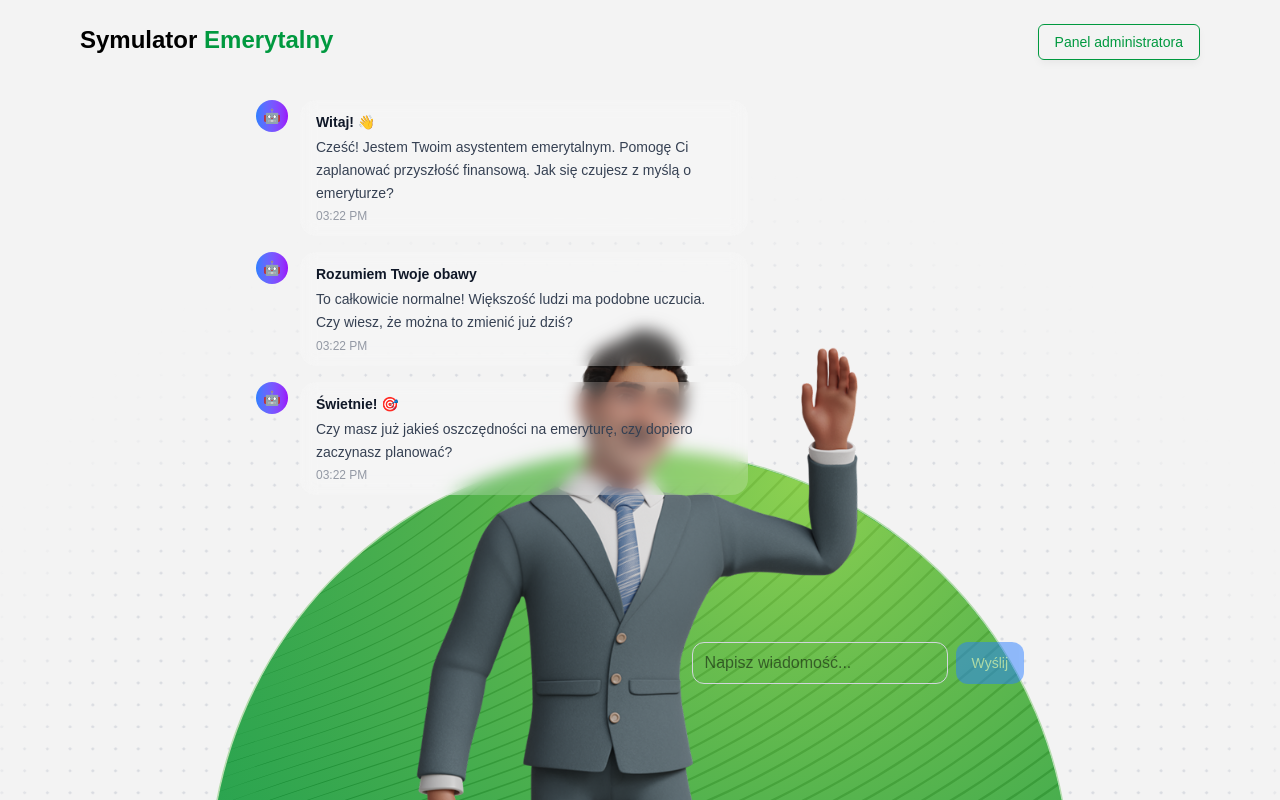
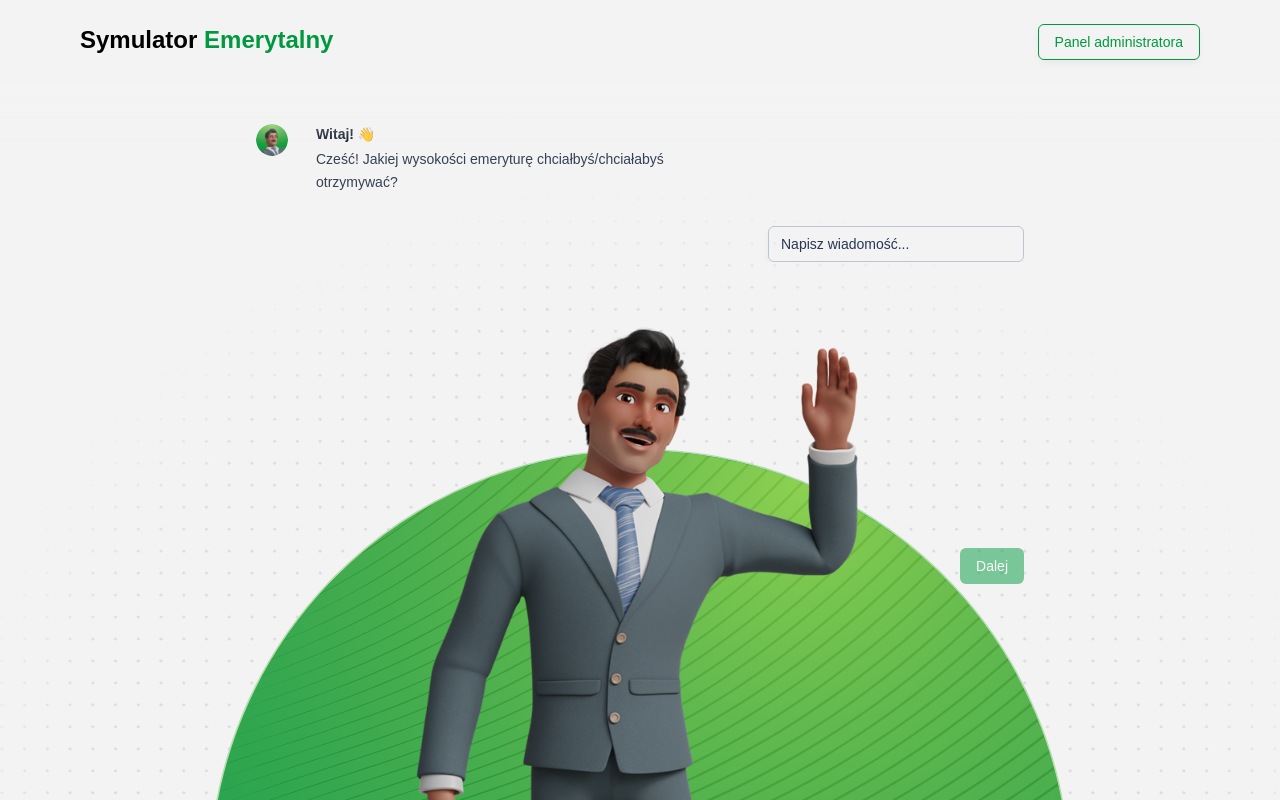
Before and after one commit to brazylijskiLuz/Web25, a Next.js app: page / in a window 1280 px wide. Both pictures are taken after a click on the button "Rozpocznij". Built offline with nearby package versions, Linux system fonts and the light colour scheme.

Commit message:
style: onboarding chat

```diff
--- a/src/app/globals.css
+++ b/src/app/globals.css
@@ -204,3 +204,12 @@
     overflow-x: hidden;
   }
 }
+
+/* Hide scrollbar but keep scroll functionality */
+.no-scrollbar {
+  -ms-overflow-style: none; /* IE and Edge */
+  scrollbar-width: none; /* Firefox */
+}
+.no-scrollbar::-webkit-scrollbar {
+  display: none; /* Chrome, Safari, Opera */
+}
--- a/src/components/onboarding/message.tsx
+++ b/src/components/onboarding/message.tsx
@@ -1,45 +1,60 @@
 import { cn } from "@/lib/utils";
+import { useEffect, useState } from "react";
+import { Input } from "@/components/ui/input";
+import Image from "next/image";
 
 interface MessageProps {
   id: string;
   type: "bot" | "user";
   title?: string;
   content: string;
-  timestamp: Date;
 }
 
-export const Message = ({ type, title, content, timestamp }: MessageProps) => {
+export const Message = ({ type, title, content }: MessageProps) => {
+  const [visible, setVisible] = useState(false);
+
+  useEffect(() => {
+    const timer = setTimeout(() => setVisible(true), 20);
+    return () => clearTimeout(timer);
+  }, []);
+
   return (
     <div
       className={cn(
-        "flex gap-3",
+        "flex gap-3 transition-all duration-500 ease-out",
+        visible ? "opacity-100 translate-y-0" : "opacity-0 translate-y-2",
         type === "user" ? "justify-end" : "justify-start"
       )}
     >
       {type === "bot" && (
-        <div className="w-8 h-8 bg-gradient-to-r from-blue-500 to-purple-600 rounded-full flex items-center justify-center flex-shrink-0">
-          <span className="text-white text-sm">🤖</span>
-        </div>
+        <Image
+          src="/avatar.png"
+          alt="Bot avatar"
+          width={32}
+          height={32}
+          className="w-8 h-8 rounded-full flex-shrink-0 object-cover"
+          priority
+        />
       )}
 
-      <div className="max-w-xs lg:max-w-md bg-white/20 backdrop-blur-sm rounded-2xl px-4 py-3">
-        {title && (
-          <h4 className="font-semibold text-sm mb-1 text-gray-900">{title}</h4>
+      <div className="max-w-xs lg:max-w-md px-4">
+        {type === "bot" ? (
+          <>
+            {title && (
+              <h4 className="font-semibold text-sm mb-1 text-gray-900">
+                {title}
+              </h4>
+            )}
+            <p className="text-sm leading-relaxed text-gray-700">{content}</p>
+          </>
+        ) : (
+          <Input
+            value={content}
+            readOnly
+            className="bg-gray-100 text-gray-800 cursor-default"
+          />
         )}
-        <p className="text-sm leading-relaxed text-gray-700">{content}</p>
-        <p className="text-xs opacity-70 mt-1 text-gray-500">
-          {timestamp.toLocaleTimeString([], {
-            hour: "2-digit",
-            minute: "2-digit",
-          })}
-        </p>
       </div>
-
-      {type === "user" && (
-        <div className="w-8 h-8 bg-gray-300 rounded-full flex items-center justify-center flex-shrink-0">
-          <span className="text-gray-600 text-sm">👤</span>
-        </div>
-      )}
     </div>
   );
 };
--- a/src/components/onboarding/static-chat.tsx
+++ b/src/components/onboarding/static-chat.tsx
@@ -1,13 +1,14 @@
 import { cn } from "@/lib/utils";
-import { useState } from "react";
+import { useState, useEffect, useRef } from "react";
 import { Message } from "./message";
+import { Button } from "@/components/ui/button";
+import { Input } from "@/components/ui/input";
 
 interface MessageData {
   id: string;
   type: "bot" | "user";
   title?: string;
   content: string;
-  timestamp: Date;
 }
 
 interface StaticChatProps {
@@ -15,36 +16,98 @@ interface StaticChatProps {
 }
 
 // Wszystkie pytania i odpowiedzi w jednym miejscu
-const CHAT_MESSAGES: Omit<MessageData, "id" | "timestamp">[] = [
+const CHAT_MESSAGES: Omit<MessageData, "id">[] = [
   {
     type: "bot",
     title: "Witaj! 👋",
     content:
-      "Cześć! Jestem Twoim asystentem emerytalnym. Pomogę Ci zaplanować przyszłość finansową. Jak się czujesz z myślą o emeryturze?",
+      "Cześć! Jakiej wysokości emeryturę chciałbyś/chciałabyś otrzymywać?",
   },
   {
     type: "bot",
-    title: "Rozumiem Twoje obawy",
-    content:
-      "To całkowicie normalne! Większość ludzi ma podobne uczucia. Czy wiesz, że można to zmienić już dziś?",
+    title: "Ile masz lat?",
+    content: "Ile masz lat?",
   },
   {
     type: "bot",
-    title: "Świetnie! 🎯",
+    title: "Jaka jest Twoja płeć?",
+    content: "Jaka jest Twoja płeć?",
+  },
+  {
+    type: "bot",
+    title: "Aktualne wynagrodzenie brutto",
+    content: "Ile wynosi Twoje aktualne miesięczne wynagrodzenie brutto?",
+  },
+  {
+    type: "bot",
+    title: "Rok rozpoczęcia pracy",
+    content: "W którym roku rozpocząłeś/rozpoczęłaś pracę?",
+  },
+  {
+    type: "bot",
+    title: "Rok przejścia na emeryturę",
+    content: "W którym roku planujesz przejść na emeryturę?",
+  },
+  {
+    type: "bot",
+    title: "Przerwy w pracy zawodowej",
+    content: "Czy miałeś/miałaś przerwy w pracy zawodowej?",
+  },
+  {
+    type: "bot",
+    title: "Czas trwania przerw w pracy",
+    content: "Ile łącznie miesięcy trwały przerwy w Twojej pracy?",
+  },
+  {
+    type: "bot",
+    title: "Znajomość stanu konta ZUS",
+    content: "Czy znasz stan swojego konta emerytalnego w ZUS?",
+  },
+  {
+    type: "bot",
+    title: "Środki na koncie ZUS",
     content:
-      "Czy masz już jakieś oszczędności na emeryturę, czy dopiero zaczynasz planować?",
+      "Ile wynoszą zgromadzone środki na Twoim koncie emerytalnym w ZUS?",
+  },
+  {
+    type: "bot",
+    title: "Środki na subkoncie ZUS",
+    content:
+      "Ile wynoszą zgromadzone środki na Twoim subkoncie emerytalnym w ZUS?",
   },
 ];
 
 export const StaticChat = ({ showNewContent }: StaticChatProps) => {
-  const [messages, setMessages] = useState<MessageData[]>(() =>
-    CHAT_MESSAGES.map((msg, index) => ({
-      ...msg,
-      id: `msg-${index}`,
-      timestamp: new Date(),
-    }))
-  );
+  const [messages, setMessages] = useState<MessageData[]>([]);
   const [userInput, setUserInput] = useState("");
+  const [botPending, setBotPending] = useState(false);
+  const [currentMessageIndex, setCurrentMessageIndex] = useState(0);
+  const chatScrollRef = useRef<HTMLDivElement | null>(null);
+
+  // Inicjalizuj pierwszą wiadomość bota
+  useEffect(() => {
+    if (showNewContent && messages.length === 0 && CHAT_MESSAGES.length > 0) {
+      const firstMessage = CHAT_MESSAGES[0];
+      const initialMessage: MessageData = {
+        id: `bot-${Date.now()}`,
+        type: firstMessage.type,
+        title: firstMessage.title,
+        content: firstMessage.content,
+      };
+      setMessages([initialMessage]);
+      setCurrentMessageIndex(1);
+    }
+  }, [showNewContent, messages.length]);
+
+  // Scroll to bottom whenever messages array changes
+  useEffect(() => {
+    if (chatScrollRef.current) {
+      chatScrollRef.current.scrollTo({
+        top: chatScrollRef.current.scrollHeight,
+        behavior: "smooth",
+      });
+    }
+  }, [messages]);
 
   const handleSendMessage = () => {
     if (!userInput.trim()) return;
@@ -53,23 +116,25 @@ export const StaticChat = ({ showNewContent }: StaticChatProps) => {
       id: `user-${Date.now()}`,
       type: "user",
       content: userInput.trim(),
-      timestamp: new Date(),
     };
 
     setMessages((prev) => [...prev, newUserMessage]);
     setUserInput("");
+    setBotPending(true);
 
-    // Symulacja odpowiedzi bota po 1 sekundzie
     setTimeout(() => {
+      if (currentMessageIndex < CHAT_MESSAGES.length) {
+        const nextBotMessage = CHAT_MESSAGES[currentMessageIndex];
         const botResponse: MessageData = {
           id: `bot-${Date.now()}`,
-        type: "bot",
-        title: "Dziękuję za odpowiedź!",
-        content:
-          "To bardzo pomocne informacje. Czy chciałbyś dowiedzieć się więcej o opcjach inwestycyjnych?",
-        timestamp: new Date(),
+          type: nextBotMessage.type,
+          title: nextBotMessage.title,
+          content: nextBotMessage.content,
         };
         setMessages((prev) => [...prev, botResponse]);
+        setCurrentMessageIndex((prev) => prev + 1);
+        setBotPending(false);
+      }
     }, 1000);
   };
 
@@ -87,9 +152,22 @@ export const StaticChat = ({ showNewContent }: StaticChatProps) => {
         showNewContent ? "opacity-100" : "opacity-0"
       )}
     >
-      <div className="w-full max-w-3xl h-[600px] flex flex-col">
+      {/* Top gradient overlay using inline styles */}
+      <div
+        className="absolute top-0 left-0 w-full h-[60px] z-20"
+        style={{
+          background:
+            "linear-gradient(to bottom, var(--background) 0%, transparent 100%)",
+          pointerEvents: "none",
+        }}
+      />
+      <div className="w-full pb-12 relative max-w-3xl h-[500px] flex flex-col">
         {/* Messages Container */}
-        <div className="flex-1 overflow-y-auto py-4 space-y-4">
+        <div
+          className="overflow-y-auto no-scrollbar pt-10 space-y-4 transition-padding duration-500"
+          id="chat-scroll-container"
+          ref={chatScrollRef}
+        >
           {messages.map((message) => (
             <Message
               key={message.id}
@@ -97,28 +175,35 @@ export const StaticChat = ({ showNewContent }: StaticChatProps) => {
               type={message.type}
               title={message.title}
               content={message.content}
-              timestamp={message.timestamp}
             />
           ))}
-        </div>
-
-        {/* Input Area */}
+          {!botPending && (
             <div className="flex justify-end gap-2 pt-4">
-          <input
+              <Input
                 type="text"
                 value={userInput}
                 onChange={(e) => setUserInput(e.target.value)}
                 onKeyPress={handleKeyPress}
                 placeholder="Napisz wiadomość..."
-            className="w-64 px-3 py-2 border border-gray-300 rounded-xl focus:outline-none focus:ring-2 focus:ring-blue-500 focus:border-transparent"
+                className="w-64"
               />
-          <button
+            </div>
+          )}
+        </div>
+
+        {/* Input Area */}
+        <div
+          className="flex justify-end gap-2 pt-4 transition-all duration-500"
+          id="chat-input-container"
+        >
+          {/* Floating Next Button */}
+          <Button
             onClick={handleSendMessage}
-            disabled={!userInput.trim()}
-            className="px-4 py-2 bg-blue-500 text-white rounded-xl hover:bg-blue-600 disabled:opacity-50 disabled:cursor-not-allowed transition-colors text-sm"
+            disabled={!userInput.trim() || botPending}
+            className="absolute bottom-0 right-0"
           >
-            Wyślij
-          </button>
+            Dalej
+          </Button>
         </div>
       </div>
     </div>
--- /dev/null
+++ b/src/components/ui/input.tsx
@@ -0,0 +1,21 @@
+import * as React from "react"
+
+import { cn } from "@/lib/utils"
+
+function Input({ className, type, ...props }: React.ComponentProps<"input">) {
+  return (
+    <input
+      type={type}
+      data-slot="input"
+      className={cn(
+        "file:text-foreground placeholder:text-muted-foreground selection:bg-primary selection:text-primary-foreground dark:bg-input/30 border-input h-9 w-full min-w-0 rounded-md border bg-transparent px-3 py-1 text-base shadow-xs transition-[color,box-shadow] outline-none file:inline-flex file:h-7 file:border-0 file:bg-transparent file:text-sm file:font-medium disabled:pointer-events-none disabled:cursor-not-allowed disabled:opacity-50 md:text-sm",
+        "focus-visible:border-ring focus-visible:ring-ring/50 focus-visible:ring-[3px]",
+        "aria-invalid:ring-destructive/20 dark:aria-invalid:ring-destructive/40 aria-invalid:border-destructive",
+        className
+      )}
+      {...props}
+    />
+  )
+}
+
+export { Input }
```
Also changed, not shown: public/avatar.png (added). Lines whose indentation alone changed are shown as unchanged.
